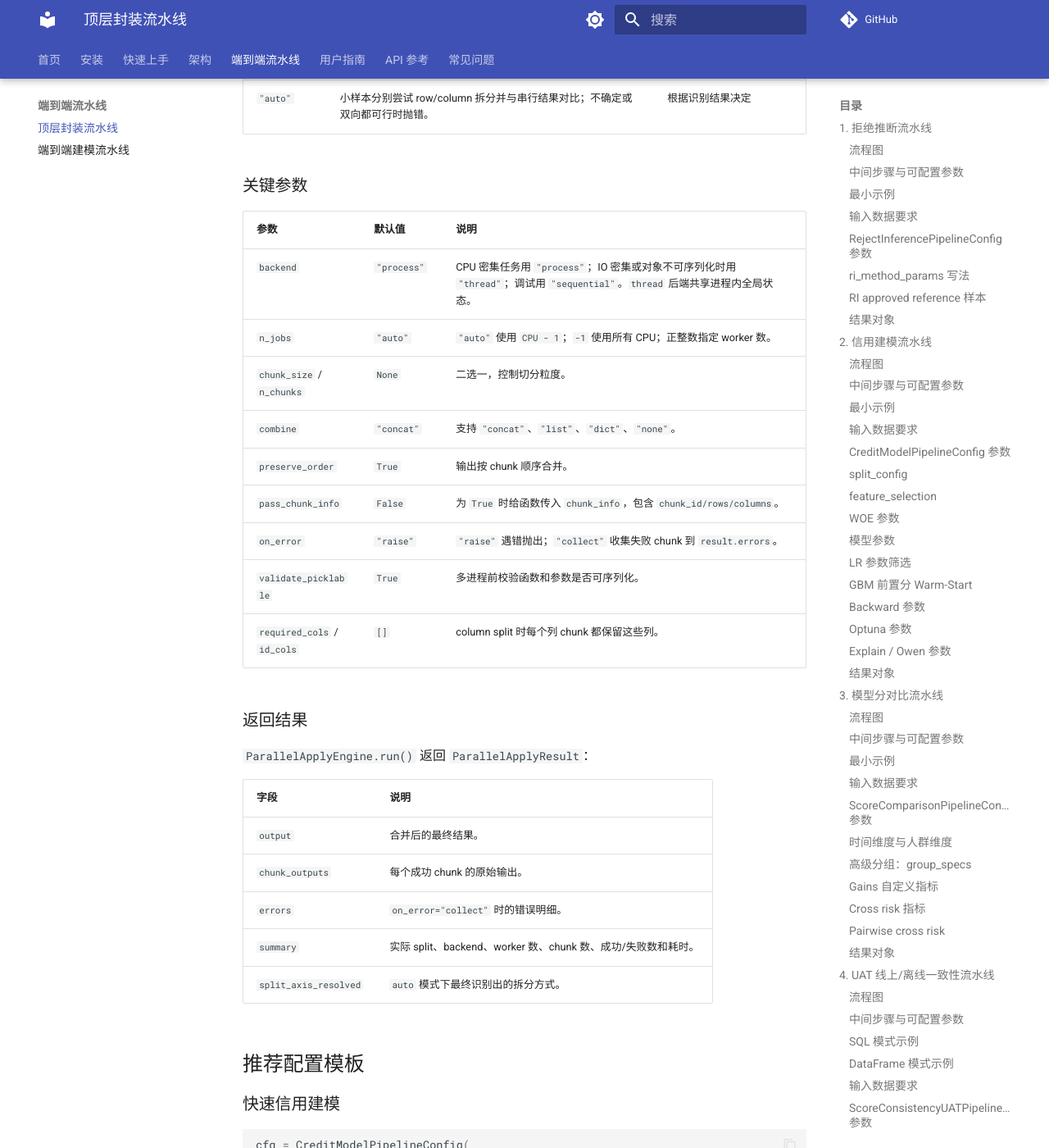
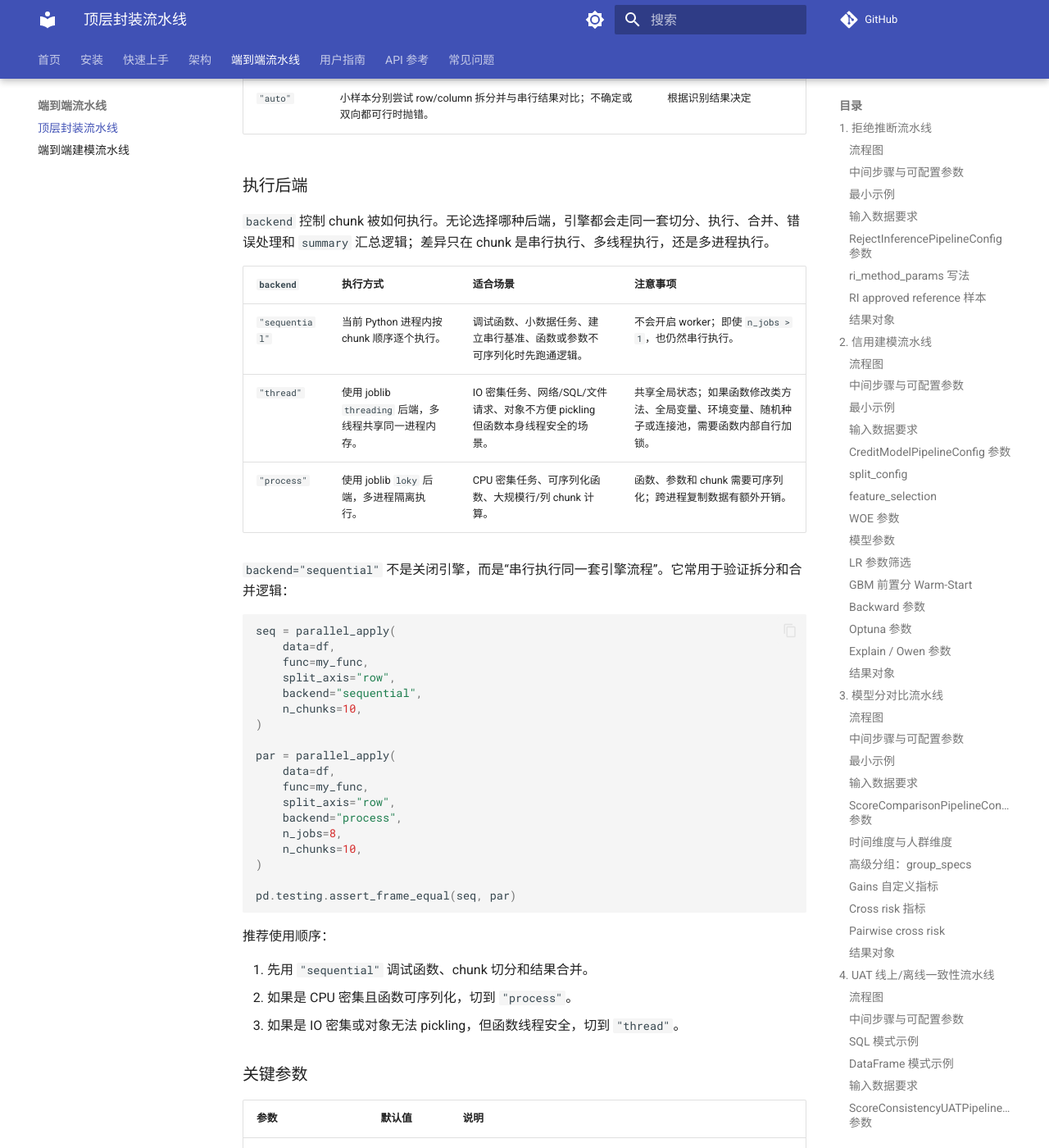
Before and after one commit to Kyle-J-Sun/SuperModelingFactory_doc, an MkDocs documentation site: the page built from docs/pipeline_one_click.md, in a window 1280 px wide and 1400 px high, scrolled down 37465 px. Shown: the whole window at 82% size. Built offline with MkDocs 1.6.1 and Material for MkDocs 9.7.7, drawn with Linux system fonts in a browser that asks for light colours; comment, search, counter and statistics services are not loaded.

Commit message:
Document parallel backend modes

````diff
--- a/docs/pipeline_one_click.md
+++ b/docs/pipeline_one_click.md
@@ -1324,11 +1324,50 @@ scored_df = parallel_apply(
 | `"chunk"` | 用户自己传 `chunks`，适合 SQL 列表、文件列表、模型列表、变量列表等非 DataFrame 任务。 | `pd.concat(axis=0)`，也可设为 `list/dict` |
 | `"auto"` | 小样本分别尝试 row/column 拆分并与串行结果对比；不确定或双向都可行时抛错。 | 根据识别结果决定 |
 
+### 执行后端
+
+`backend` 控制 chunk 被如何执行。无论选择哪种后端，引擎都会走同一套切分、执行、合并、错误处理和 `summary` 汇总逻辑；差异只在 chunk 是串行执行、多线程执行，还是多进程执行。
+
+| `backend` | 执行方式 | 适合场景 | 注意事项 |
+|---|---|---|---|
+| `"sequential"` | 当前 Python 进程内按 chunk 顺序逐个执行。 | 调试函数、小数据任务、建立串行基准、函数或参数不可序列化时先跑通逻辑。 | 不会开启 worker；即使 `n_jobs > 1`，也仍然串行执行。 |
+| `"thread"` | 使用 joblib `threading` 后端，多线程共享同一进程内存。 | IO 密集任务、网络/SQL/文件请求、对象不方便 pickling 但函数本身线程安全的场景。 | 共享全局状态；如果函数修改类方法、全局变量、环境变量、随机种子或连接池，需要函数内部自行加锁。 |
+| `"process"` | 使用 joblib `loky` 后端，多进程隔离执行。 | CPU 密集任务、可序列化函数、大规模行/列 chunk 计算。 | 函数、参数和 chunk 需要可序列化；跨进程复制数据有额外开销。 |
+
+`backend="sequential"` 不是关闭引擎，而是“串行执行同一套引擎流程”。它常用于验证拆分和合并逻辑：
+
+```python
+seq = parallel_apply(
+    data=df,
+    func=my_func,
+    split_axis="row",
+    backend="sequential",
+    n_chunks=10,
+)
+
+par = parallel_apply(
+    data=df,
+    func=my_func,
+    split_axis="row",
+    backend="process",
+    n_jobs=8,
+    n_chunks=10,
+)
+
+pd.testing.assert_frame_equal(seq, par)
+```
+
+推荐使用顺序：
+
+1. 先用 `"sequential"` 调试函数、chunk 切分和结果合并。
+2. 如果是 CPU 密集且函数可序列化，切到 `"process"`。
+3. 如果是 IO 密集或对象无法 pickling，但函数线程安全，切到 `"thread"`。
+
 ### 关键参数
 
 | 参数 | 默认值 | 说明 |
 |---|---|---|
-| `backend` | `"process"` | CPU 密集任务用 `"process"`；IO 密集或对象不可序列化时用 `"thread"`；调试用 `"sequential"`。`thread` 后端共享进程内全局状态。 |
+| `backend` | `"process"` | CPU 密集任务用 `"process"`；IO 密集或对象不可序列化时用 `"thread"`；调试和小数据基准用 `"sequential"`。 |
 | `n_jobs` | `"auto"` | `"auto"` 使用 `CPU - 1`；`-1` 使用所有 CPU；正整数指定 worker 数。 |
 | `chunk_size` / `n_chunks` | `None` | 二选一，控制切分粒度。 |
 | `combine` | `"concat"` | 支持 `"concat"`、`"list"`、`"dict"`、`"none"`。 |
````
